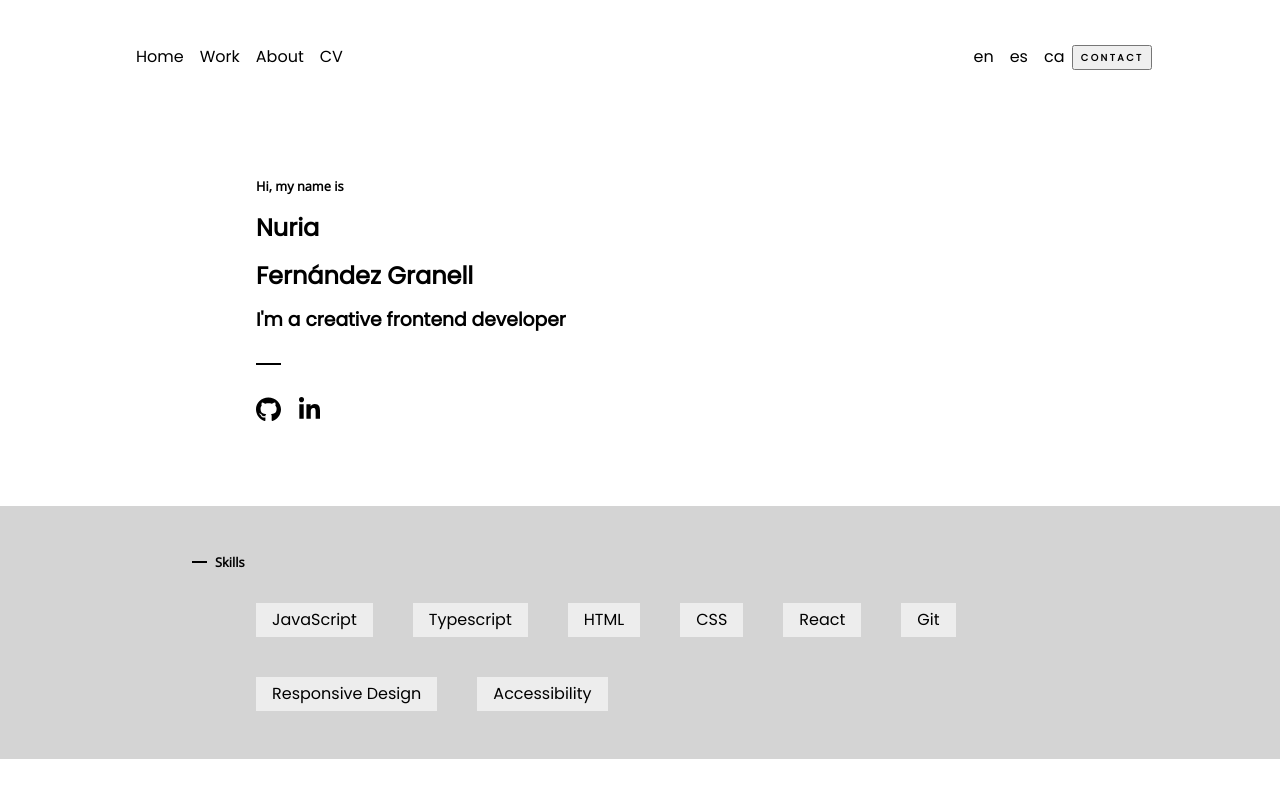
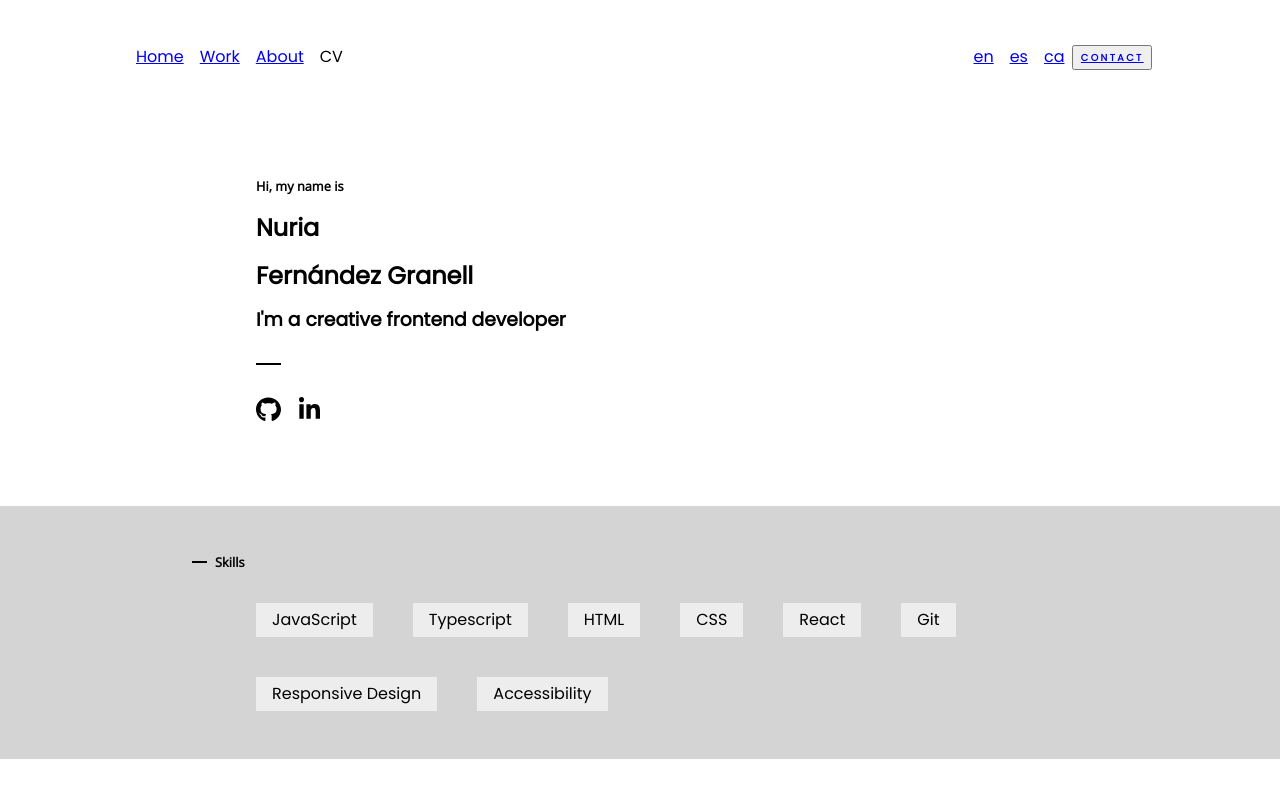
Before and after one commit to nutaptap/portfolio, a React (Vite) app: page /en in a window 1280 px wide. Shown: the top 800 px of the page. Built offline with nearby package versions, Linux system fonts and the light colour scheme.

Commit message:
Added routing to each language and page navigation to each section

```diff
--- a/package.json
+++ b/package.json
@@ -11,6 +11,7 @@
   "dependencies": {
     "react": "^18.2.0",
     "react-dom": "^18.2.0",
+    "react-router-dom": "^6.9.0",
     "vite-plugin-svgr": "^2.4.0"
   },
   "devDependencies": {
--- a/src/App.tsx
+++ b/src/App.tsx
@@ -5,12 +5,14 @@ import Work from "./components/Work";
 import About from "./components/About";
 import Contact from "./components/Contact";
 import Footer from "./components/Footer";
-import { useState, createContext } from "react";
+import { useState, createContext, useEffect } from "react";
 import { LanguageType } from "./types/types";
+import { useParams } from "react-router-dom";
 
 export const LanguageContext = createContext<LanguageType>("en");
 
 function App() {
+  const { lang } = useParams<{ lang: string }>();
   const [language, setLanguage] = useState<LanguageType>("en");
 
   function handleLanguageChange(newLanguage: LanguageType) {
@@ -18,10 +20,16 @@ function App() {
     console.log(newLanguage);
   }
 
+  useEffect(() => {
+    if (lang === "en" || lang === "es" || lang === "ca") {
+      setLanguage(lang as LanguageType);
+    }
+  }, [lang]);
+
   return (
-    <div className="app">
+    <div className="app" id="app">
       <LanguageContext.Provider value={language}>
-        <NavBar onLanguageChange={handleLanguageChange} />
+        <NavBar />
         <Intro />
         <Skills />
         <Work />
--- a/src/components/About.tsx
+++ b/src/components/About.tsx
@@ -7,7 +7,7 @@ function About() {
   const language = useContext(LanguageContext);
 
   return (
-    <div className="about">
+    <div className="about" id="about">
       <img className="picture" src={cvpic} alt="Nuria" />
       <div>
         <div className="section-title">
--- a/src/components/Contact.tsx
+++ b/src/components/Contact.tsx
@@ -13,7 +13,7 @@ function Contact() {
   const language = useContext(LanguageContext);
 
   return (
-    <div className="contact">
+    <div className="contact" id="contact">
       <div className="section-title">
         <div className="line" />
         <h4>
--- a/src/components/Footer.tsx
+++ b/src/components/Footer.tsx
@@ -13,7 +13,7 @@ function Footer() {
           <img src={linkedin}></img>
         </a>
       </div>
-      <a target="_blank" className="up">
+      <a href="#app" className="up">
         <img src={up}></img>
       </a>
     </div>
--- a/src/components/NavBar.tsx
+++ b/src/components/NavBar.tsx
@@ -1,46 +1,35 @@
-import React from "react";
 import { LanguageContext } from "../App";
 import { useContext } from "react";
-import { LanguageType } from "../types/types";
 import languageData from "../languageData";
+import { Link } from "react-router-dom";
 
-type NavBarProps = {
-  onLanguageChange: (newLanguage: LanguageType) => void;
-};
-
-/* navigation:{
-  home: 'Inicio',
-  work: 'Proyectos',
-  about: 'Sobre mi',
-  button: 'CONTACTO'
-}, */
-
-function NavBar({ onLanguageChange }: NavBarProps) {
+function NavBar() {
   const language = useContext(LanguageContext);
-
-  const handleLanguageChange = (event: React.MouseEvent<HTMLLIElement>) => {
-    const newLanguage = event.currentTarget.textContent as LanguageType;
-    onLanguageChange(newLanguage);
-  };
 
   return (
     <div className="nav-container">
       <nav>
         <ul className="nav-links">
           <li>
+            <a href="#app">
               {(language === "en" && languageData.en.navigation.home) ||
                 (language === "es" && languageData.es.navigation.home) ||
                 (language === "ca" && languageData.ca.navigation.home)}
+            </a>
           </li>
           <li>
+            <a href="#work">
               {(language === "en" && languageData.en.navigation.work) ||
                 (language === "es" && languageData.es.navigation.work) ||
                 (language === "ca" && languageData.ca.navigation.work)}
+            </a>
           </li>
           <li>
+            <a href="#about">
               {(language === "en" && languageData.en.navigation.about) ||
                 (language === "es" && languageData.es.navigation.about) ||
                 (language === "ca" && languageData.ca.navigation.about)}
+            </a>
           </li>
           <li>
             <a target="_blank">CV</a>
@@ -48,14 +37,22 @@ function NavBar({ onLanguageChange }: NavBarProps) {
         </ul>
         <div>
           <ul className="nav-languages">
-            <li onClick={handleLanguageChange}>en</li>
-            <li onClick={handleLanguageChange}>es</li>
-            <li onClick={handleLanguageChange}>ca</li>
+            <li>
+              <Link to="/en">en</Link>
+            </li>
+            <li>
+              <Link to="/es">es</Link>
+            </li>
+            <li>
+              <Link to="/ca">ca</Link>
+            </li>
           </ul>
           <button type="button">
+            <a href="#contact">
               {(language === "en" && languageData.en.navigation.button) ||
                 (language === "es" && languageData.es.navigation.button) ||
                 (language === "ca" && languageData.ca.navigation.button)}
+            </a>
           </button>
         </div>
       </nav>
--- a/src/components/Work.tsx
+++ b/src/components/Work.tsx
@@ -7,7 +7,7 @@ function Work() {
   const language = useContext(LanguageContext);
 
   return (
-    <div className="work">
+    <div className="work" id="work">
       <div className="section-title">
         <div className="line" />
         <h4>
--- a/src/main.tsx
+++ b/src/main.tsx
@@ -1,11 +1,17 @@
 import React from "react";
 import ReactDOM from "react-dom/client";
 import App from "./App";
+import { BrowserRouter, Navigate, Route, Routes } from "react-router-dom";
 import "./normalize.css";
 import "./styles.css";
 
 ReactDOM.createRoot(document.getElementById("root") as HTMLElement).render(
   <React.StrictMode>
-    <App />
+    <BrowserRouter>
+      <Routes>
+        <Route path="/:lang" element={<App />} />
+        <Route path="*" element={<Navigate to="/en" />} />
+      </Routes>
+    </BrowserRouter>
   </React.StrictMode>
 );
--- a/src/styles.css
+++ b/src/styles.css
@@ -1,3 +1,7 @@
+html {
+  scroll-behavior: smooth;
+}
+
 .app {
   display: flex;
   flex-direction: column;
```
Also changed, not shown: 1 other file (tests, documents, lock files or other folders). Lines whose indentation alone changed are shown as unchanged.
